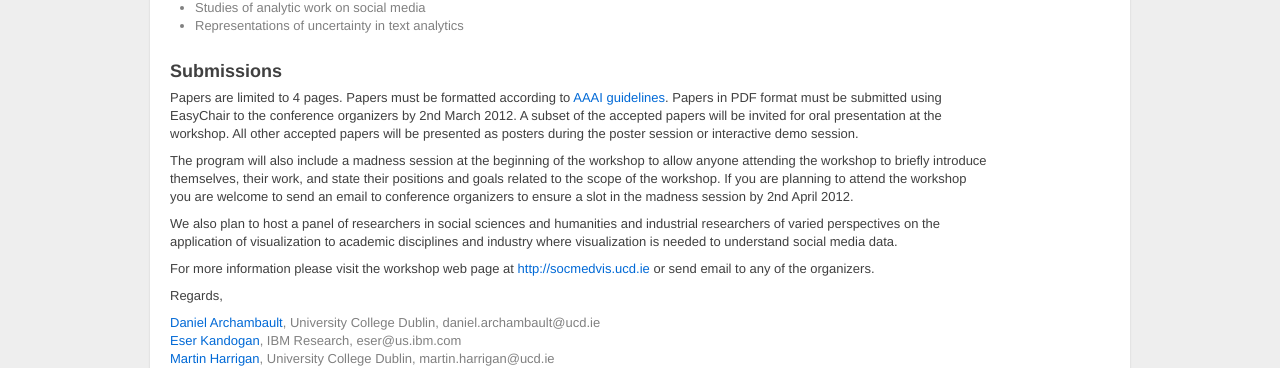
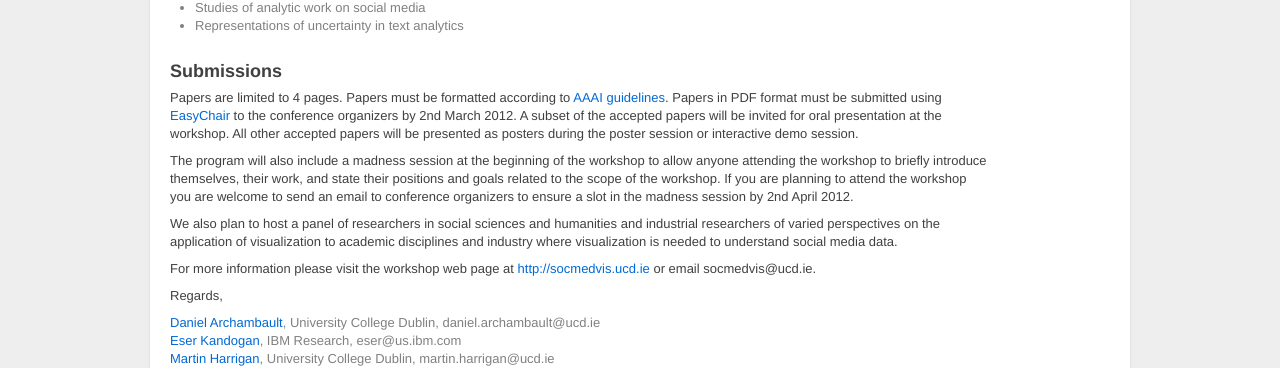
Before and after one commit to harrigan/socmedvis.ucd.ie, a Jekyll site: the page built from _source/call_for_papers.html, in a window 1280 px wide and 900 px high, scrolled down 695 px. Shown: the part 432-800 px from the top of the window. Built offline with Jekyll 4.4.1, drawn with Linux system fonts in a browser that asks for light colours; Markdown is read by kramdown in place of the engine named in the settings; some of the changed lines change nothing that is shown.

Commit message:
Added EasyChair link and new email address

```diff
--- a/_source/call_for_papers.html
+++ b/_source/call_for_papers.html
@@ -114,7 +114,11 @@
 <p>
   Papers are limited to 4 pages. Papers must be formatted according to
   <a href='http://www.aaai.org/Publications/Author/formatting-instructions.pdf'>AAAI guidelines</a>.
-  Papers in PDF format must be submitted using EasyChair to the conference organizers by 2nd March 2012. A subset of the accepted papers will be invited for oral presentation at the workshop. All other accepted papers will be presented as posters during the poster session or interactive demo session.
+  Papers in PDF format must be submitted using
+  <a href='http://www.easychair.org/conferences/?conf=socmedvis2012'>
+    EasyChair
+  </a>
+  to the conference organizers by 2nd March 2012. A subset of the accepted papers will be invited for oral presentation at the workshop. All other accepted papers will be presented as posters during the poster session or interactive demo session.
 </p>
 <p>
   The program will also include a madness session at the beginning of the workshop to allow anyone attending the workshop to briefly introduce themselves, their work, and state their positions and goals related to the scope of the workshop. If you are planning to attend the workshop you are welcome to send an email to conference organizers to ensure a slot in the madness session by 2nd April 2012.
@@ -125,7 +129,7 @@
 <p>
   For more information please visit the workshop web page at
   <a href='http://socmedvis.ucd.ie'>http://socmedvis.ucd.ie</a>
-  or send email to any of the organizers.
+  or email socmedvis&#64;ucd&#46;ie.
 </p>
 <p>
   Regards,
```
Also changed, not shown: 1 other file.
